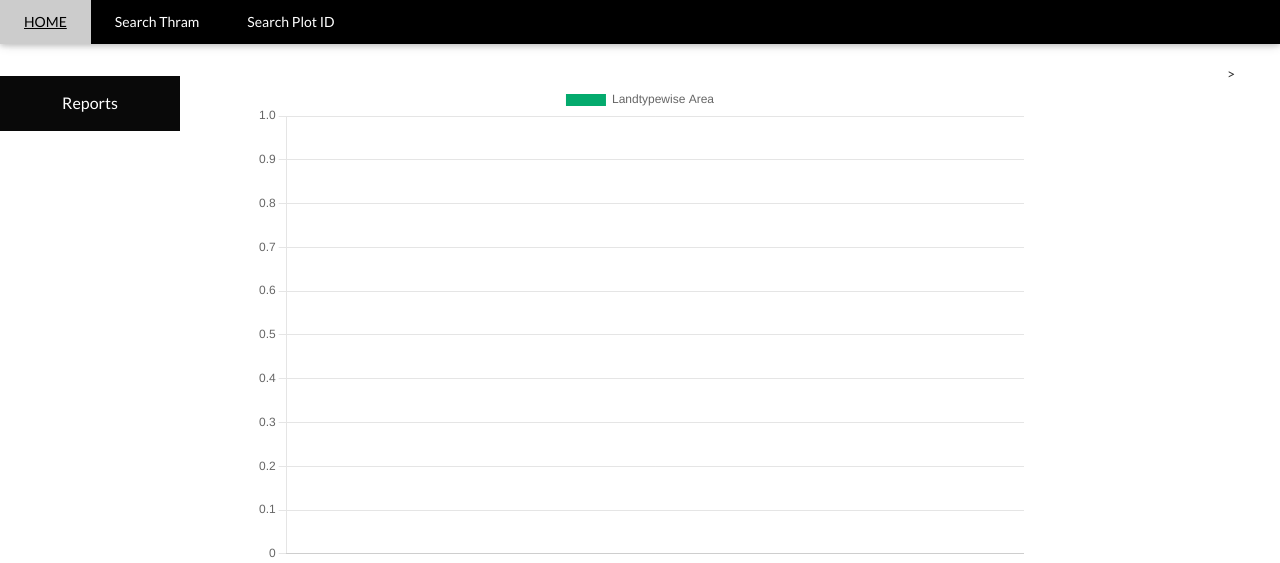
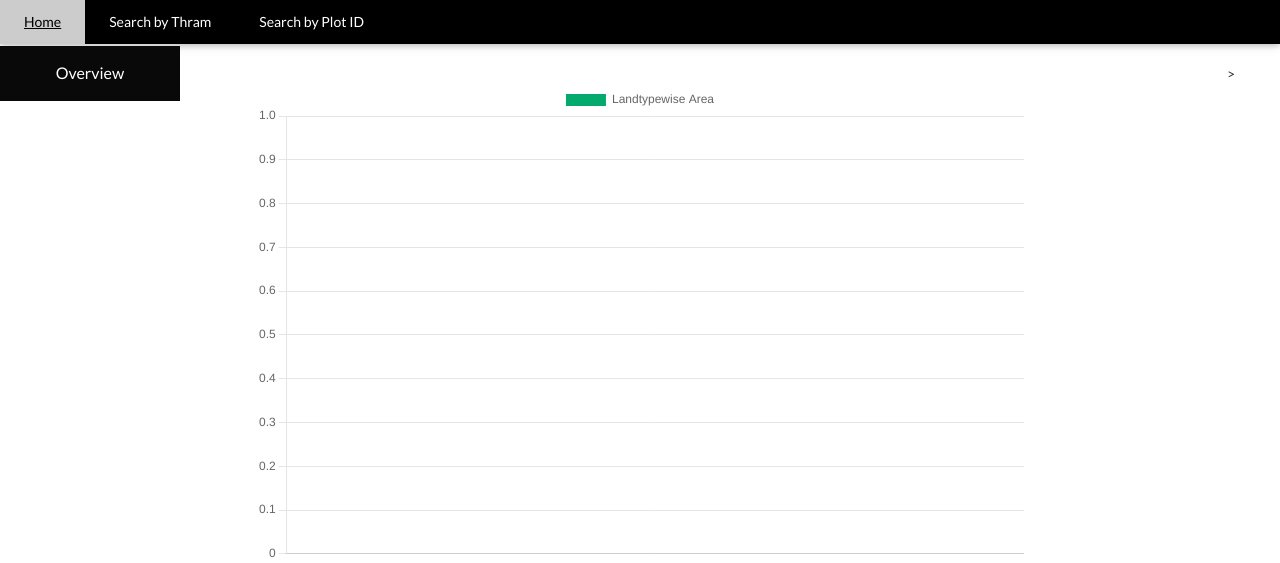
Before and after one commit to comeall11/Cadastral-Information-System-for-Bhutan, a Flask app: page /landtypechart in a window 1280 px wide; the page is wider, and only the part inside the window is pictured. Shown: the top 563 px of that part. Run offline with Flask 2, Linux system fonts and the light colour scheme; data that the repository does not hold is empty; some libraries are stand-ins or nearby versions.

Commit message:
more cleanings

```diff
--- a/static/js/main.js
+++ b/static/js/main.js
@@ -1,6 +1,7 @@
-
+//Declaring map element
 var map = L.map('map').setView([27.5, 90.4], 8);
 
+//Basemap Layers
 var osm = L.tileLayer('https://{s}.tile.openstreetmap.org/{z}/{x}/{y}.png', {
   maxZoom: 20,
   attribution: '&copy; <a href="https://www.openstreetmap.org/copyright">OpenStreetMap</a> contributors'
@@ -16,6 +17,7 @@ var Stamen_Terrain = L.tileLayer('http://stamen-tiles-{s}.a.ssl.fastly.net/terra
   ext: 'png'
 });
 
+//Loadning Administrative Boundary from Geojson files
 var sub_district = L.geoJSON(sub_dist, {
   style: {
     fillOpacity: 0,
--- a/static/js/mainplot.js
+++ b/static/js/mainplot.js
@@ -1,4 +1,4 @@
-//Declaring map
+//Declaring map element
 var mapplot = L.map('mapplot').setView([27.5, 90.4], 8);
 
 //Basemap Layers
@@ -26,7 +26,7 @@ var sub_district = L.geoJSON(sub_dist, {
     weight: 0.3
   }
 }).addTo(mapplot);
-sub_district.eachLayer(function(layer) {
+sub_district.eachLayer(function (layer) {
   var center = layer.getBounds().getCenter();
   var label = L.marker(center, {
     icon: L.divIcon({
@@ -44,7 +44,7 @@ var district = L.geoJSON(districtJSON, {
   }
 }).addTo(mapplot);
 
-district.eachLayer(function(layer) {
+district.eachLayer(function (layer) {
   var center = layer.getBounds().getCenter();
   var label = L.marker(center, {
     icon: L.divIcon({
--- a/templates/index.html
+++ b/templates/index.html
@@ -25,7 +25,6 @@
       <a href="index" class="w3-bar-item w3-button w3-padding-large w3-hide-small">Home</a>
       <a href="district" class="w3-bar-item w3-button w3-padding-large">Search by Thram</a>
       <a href="plotid" class="w3-bar-item w3-button w3-padding-large w3-hide-small">Search by Plot ID</a>
-
     </div>
     <div class="dropdown">
       <button class="dropbtn">Overview</button>
--- a/templates/landtypechart.html
+++ b/templates/landtypechart.html
@@ -28,14 +28,12 @@
     <div class="w3-bar w3-black w3-card">
       <a class="w3-bar-item w3-button w3-padding-large w3-hide-medium w3-hide-large w3-right" href="javascript:void(0)"
         onclick="myFunction()" title="Toggle Navigation Menu"><i class="fa fa-bars"></i></a>
-      <a href="index" class="w3-bar-item w3-button w3-padding-large w3-hide-small">HOME</a>
-      <a href="district" class="w3-bar-item w3-button w3-padding-large">Search Thram</a>
-      <a href="plotid" class="w3-bar-item w3-button w3-padding-large w3-hide-small">Search Plot ID</a>
-
+      <a href="index" class="w3-bar-item w3-button w3-padding-large w3-hide-small">Home</a>
+      <a href="district" class="w3-bar-item w3-button w3-padding-large">Search by Thram</a>
+      <a href="plotid" class="w3-bar-item w3-button w3-padding-large w3-hide-small">Search by Plot ID</a>
     </div>
-    <p>&nbsp</p>
     <div class="dropdown">
-      <button class="dropbtn">Reports</button>
+      <button class="dropbtn">Overview</button>
       <div class="dropdown-content">
         <a href="thramchart">Thram Holder Districtwise</a>
         <a href="landtypechart">Landtypewise Total Area</a>
--- a/templates/plotchart.html
+++ b/templates/plotchart.html
@@ -30,10 +30,8 @@
       <a href="index" class="w3-bar-item w3-button w3-padding-large w3-hide-small">Home</a>
       <a href="district" class="w3-bar-item w3-button w3-padding-large">Search by Thram</a>
       <a href="plotid" class="w3-bar-item w3-button w3-padding-large w3-hide-small">Search by Plot ID</a>
-      <!--<a href="#tour" class="w3-bar-item w3-button w3-padding-large w3-hide-small">Report</a>-->
+    </div>
 
-    </div>
-    <p>&nbsp</p>
     <div class="dropdown">
       <button class="dropbtn">Reports</button>
       <div class="dropdown-content">
--- a/templates/tharm.html
+++ b/templates/tharm.html
@@ -29,7 +29,7 @@
                             "</tr><tr>" +
                             "<td>Plot ID</td><td>" + feature.property.plot_id + "</td>" +
                             "</tr><tr>" +
-                            "<td>Plot Area</td><td>" + feature.property.plot_area + "</td>" +
+                            "<td>Plot Area(Acre)</td><td>" + feature.property.plot_area + "</td>" +
                             "</tr><tr>" +
                             "<td>Land Use</td><td>" + feature.property.land_use + "</td>" +
                             "</tr></table>" +
@@ -55,7 +55,7 @@
     });
 </script>
 
- <!-- The Selection Option Section for thram -->
+<!-- The Selection Option Section for thram -->
 <form action="#" name="form" id="form" method="post">
     <div class="form-group">
         <label>Select Thram</label>
```
Also changed, not shown: templates/thramchart.html (+4 -5 lines). Lines whose indentation alone changed are shown as unchanged.
